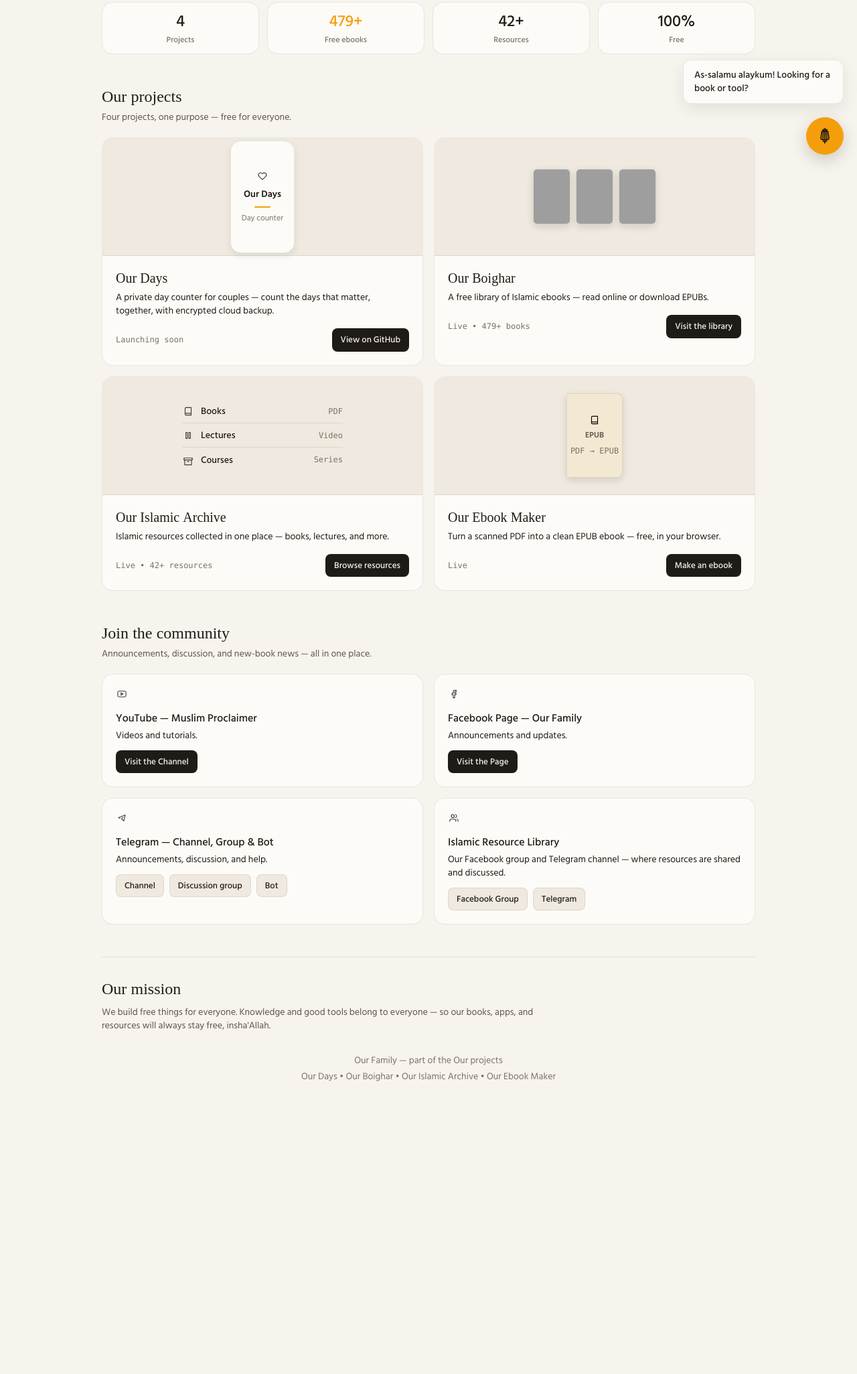
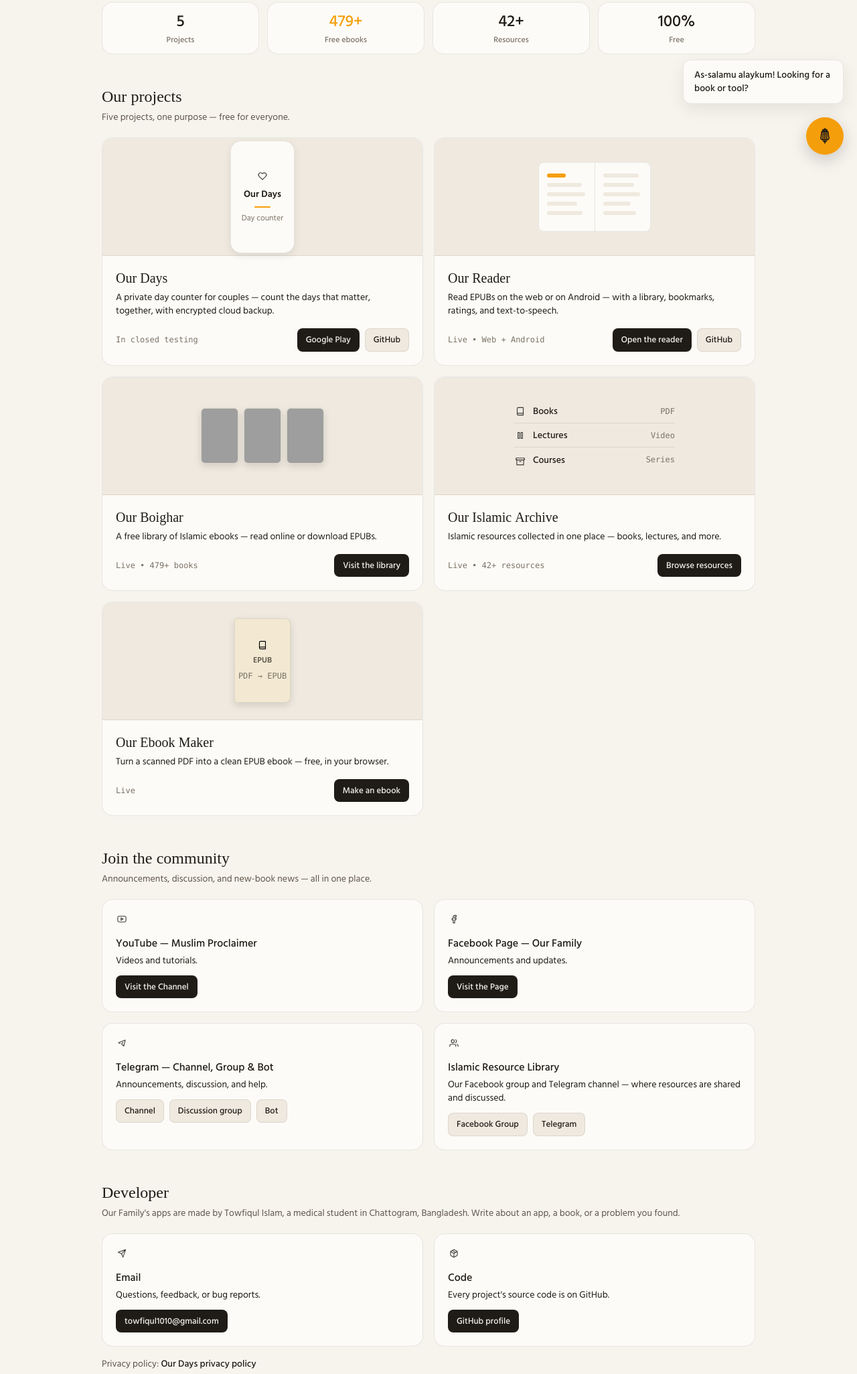
Before and after one commit to MDTowfiqul/our-family, a plain HTML site: page index.html in a window 1280 px wide. Shown: the part 549-2600 px from the top of the page at 67% size. Before the commit the page ends 2294 px from the top, so only its background shows below. Drawn offline with nearby package versions, Linux system fonts and the light colour scheme; grey boxes are pictures that could not be loaded.

Commit message:
Add files via upload

```diff
--- a/index.html
+++ b/index.html
@@ -4,7 +4,7 @@
 <meta charset="utf-8">
 <meta name="viewport" content="width=device-width, initial-scale=1">
 <title>Our Family — Free books, apps &amp; resources</title>
-<meta name="description" content="Our Family — free Islamic ebooks, apps, and resources. Our Days, Our Boighar, Our Islamic Archive, and Our Ebook Maker.">
+<meta name="description" content="Our Family — free Islamic ebooks, apps, and resources, made by Towfiqul Islam. Our Days, Our Reader, Our Boighar, Our Islamic Archive, and Our Ebook Maker.">
 <script src="https://cdn.tailwindcss.com"></script>
 <script>if (window.tailwind) tailwind.config = { darkMode: "class" };</script>
 <script src="https://cdnjs.cloudflare.com/ajax/libs/lottie-web/5.12.2/lottie.min.js"></script>
@@ -73,6 +73,14 @@
   .mini-book { width: 84px; aspect-ratio: 2 / 3; flex: none; background: #f3e9d2; border: 1px solid var(--line); border-radius: 4px 8px 8px 4px; box-shadow: 0 4px 12px rgba(0, 0, 0, .12); display: flex; flex-direction: column; align-items: center; justify-content: center; gap: 6px; color: #5e554a; }
   .mini-book .ua svg { filter: none !important; opacity: 1; }
 
+  /* Reader preview: an open book, built in code. */
+  .reader { display: flex; }
+  .reader-page { width: 84px; background: var(--card); border: 1px solid var(--line); padding: 16px 12px; }
+  .reader-page:first-child { border-radius: 8px 2px 2px 8px; border-right: none; }
+  .reader-page:last-child { border-radius: 2px 8px 8px 2px; }
+  .reader-page .rl { display: block; height: 6px; background: var(--raised); border-radius: 3px; margin-bottom: 8px; }
+  .reader-page .rl.acc { background: var(--acc); width: 28px; }
+
   /* useanimations icons: one size, muted; white on dark surfaces. */
   .ua { display: inline-flex; flex: none; width: 18px; height: 18px; align-items: center; justify-content: center; }
   .ua svg { display: block; width: 18px; height: 18px; opacity: .75; }
@@ -117,6 +125,7 @@
       <a href="#" class="drawer-link flex items-center gap-2 rounded-lg px-3 py-2.5 hover:bg-[var(--raised)]"><span class="ua" data-ua="home" aria-hidden="true"></span><span data-bn="হোম" data-en="Home">Home</span></a>
       <a href="#projects" class="drawer-link flex items-center gap-2 rounded-lg px-3 py-2.5 hover:bg-[var(--raised)]"><span class="ua" data-ua="package" aria-hidden="true"></span><span data-bn="প্রজেক্ট" data-en="Projects">Projects</span></a>
       <a href="#community" class="drawer-link flex items-center gap-2 rounded-lg px-3 py-2.5 hover:bg-[var(--raised)]"><span class="ua" data-ua="users" aria-hidden="true"></span><span data-bn="কমিউনিটি" data-en="Community">Community</span></a>
+      <a href="#developer" class="drawer-link flex items-center gap-2 rounded-lg px-3 py-2.5 hover:bg-[var(--raised)]"><span class="ua" data-ua="send" aria-hidden="true"></span><span data-bn="ডেভেলপার" data-en="Developer">Developer</span></a>
       <a href="#mission" class="drawer-link flex items-center gap-2 rounded-lg px-3 py-2.5 hover:bg-[var(--raised)]"><span class="ua" data-ua="target" aria-hidden="true"></span><span data-bn="আমাদের উদ্দেশ্য" data-en="Our mission">Our mission</span></a>
     </nav>
     <hr class="my-5" style="border-color:var(--line)">
@@ -159,7 +168,7 @@
   <!-- Stats -->
   <section class="grid grid-cols-4 gap-2 sm:gap-3 mt-6 text-center">
     <div class="card p-3">
-      <p class="text-xl sm:text-2xl font-medium tabular-nums"><span data-bn="৪" data-en="4">4</span></p>
+      <p class="text-xl sm:text-2xl font-medium tabular-nums"><span data-bn="৫" data-en="5">5</span></p>
       <p class="text-xs font-medium mt-1" style="color:var(--ink3)" data-bn="প্রজেক্ট" data-en="Projects">Projects</p>
     </div>
     <div class="card p-3">
@@ -179,7 +188,7 @@
   <!-- Projects -->
   <section id="projects" class="mt-12">
     <h2 class="serif text-2xl font-medium" data-bn="আমাদের প্রজেক্ট" data-en="Our projects">Our projects</h2>
-    <p class="text-sm mt-1" style="color:var(--ink2)" data-bn="চারটি প্রজেক্ট, একটাই উদ্দেশ্য — সবার জন্য বিনামূল্যে।" data-en="Four projects, one purpose — free for everyone.">Four projects, one purpose — free for everyone.</p>
+    <p class="text-sm mt-1" style="color:var(--ink2)" data-bn="পাঁচটি প্রজেক্ট, একটাই উদ্দেশ্য — সবার জন্য বিনামূল্যে।" data-en="Five projects, one purpose — free for everyone.">Five projects, one purpose — free for everyone.</p>
 
     <div class="grid sm:grid-cols-2 gap-4 mt-5">
       <article class="card overflow-hidden">
@@ -195,8 +204,31 @@
           <h3 class="serif text-xl font-medium">Our Days</h3>
           <p class="text-sm mt-1" data-bn="কাপলদের জন্য ব্যক্তিগত দিন গোনার অ্যাপ — গুরুত্বপূর্ণ দিনগুলো একসাথে গুনুন, এনক্রিপ্টেড ক্লাউড ব্যাকআপসহ।" data-en="A private day counter for couples — count the days that matter, together, with encrypted cloud backup.">A private day counter for couples — count the days that matter, together, with encrypted cloud backup.</p>
           <div class="flex flex-wrap items-center gap-2 mt-4">
-            <span class="meta" data-bn="শীঘ্রই আসছে" data-en="Launching soon">Launching soon</span>
-            <a href="https://github.com/MDTowfiqul/Our-Days" target="_blank" rel="noopener" class="btn btn-neutral btn-sm ml-auto" data-bn="GitHub-এ দেখুন" data-en="View on GitHub">View on GitHub</a>
+            <span class="meta" data-bn="পরীক্ষামূলক পর্যায়ে" data-en="In closed testing">In closed testing</span>
+            <span class="ml-auto flex flex-wrap gap-2">
+              <a href="https://play.google.com/store/apps/details?id=ourdays.app" target="_blank" rel="noopener" class="btn btn-neutral btn-sm" data-bn="Google Play" data-en="Google Play">Google Play</a>
+              <a href="https://github.com/MDTowfiqul/Our-Days" target="_blank" rel="noopener" class="btn btn-quiet btn-sm" data-bn="GitHub" data-en="GitHub">GitHub</a>
+            </span>
+          </div>
+        </div>
+      </article>
+
+      <article class="card overflow-hidden">
+        <div class="visual">
+          <div class="reader">
+            <div class="reader-page"><span class="rl acc"></span><span class="rl" style="width:88%"></span><span class="rl" style="width:96%"></span><span class="rl" style="width:76%"></span><span class="rl" style="width:90%"></span></div>
+            <div class="reader-page"><span class="rl" style="width:92%"></span><span class="rl" style="width:80%"></span><span class="rl" style="width:95%"></span><span class="rl" style="width:70%"></span><span class="rl" style="width:84%"></span></div>
+          </div>
+        </div>
+        <div class="p-5">
+          <h3 class="serif text-xl font-medium">Our Reader</h3>
+          <p class="text-sm mt-1" data-bn="EPUB পড়ার অ্যাপ — ওয়েবে ও Android-এ, লাইব্রেরি, বুকমার্ক আর টেক্সট-টু-স্পিচসহ।" data-en="Read EPUBs on the web or on Android — with a library, bookmarks, ratings, and text-to-speech.">Read EPUBs on the web or on Android — with a library, bookmarks, ratings, and text-to-speech.</p>
+          <div class="flex flex-wrap items-center gap-2 mt-4">
+            <span class="meta" data-bn="লাইভ • ওয়েব + Android" data-en="Live • Web + Android">Live • Web + Android</span>
+            <span class="ml-auto flex flex-wrap gap-2">
+              <a href="https://our-reader.vercel.app/" target="_blank" rel="noopener" class="btn btn-neutral btn-sm" data-bn="রিডার খুলুন" data-en="Open the reader">Open the reader</a>
+              <a href="https://github.com/MDTowfiqul/our-reader" target="_blank" rel="noopener" class="btn btn-quiet btn-sm" data-bn="GitHub" data-en="GitHub">GitHub</a>
+            </span>
           </div>
         </div>
       </article>
@@ -296,6 +328,27 @@
     </div>
   </section>
 
+  <!-- Developer -->
+  <section id="developer" class="mt-12">
+    <h2 class="serif text-2xl font-medium" data-bn="ডেভেলপার" data-en="Developer">Developer</h2>
+    <p class="text-sm mt-1" style="color:var(--ink2)" data-bn="Our Family-র অ্যাপগুলো বানিয়েছেন তৌফিকুল ইসলাম, চট্টগ্রামের একজন মেডিকেল ছাত্র। অ্যাপ, বই বা কোনো সমস্যা সম্পর্কে জানাতে লিখুন।" data-en="Our Family's apps are made by Towfiqul Islam, a medical student in Chattogram, Bangladesh. Write about an app, a book, or a problem you found.">Our Family's apps are made by Towfiqul Islam, a medical student in Chattogram, Bangladesh. Write about an app, a book, or a problem you found.</p>
+    <div class="grid sm:grid-cols-2 gap-4 mt-5">
+      <article class="card p-5">
+        <span class="ua" data-ua="send" aria-hidden="true"></span>
+        <h3 class="font-medium mt-2" data-bn="ইমেইল" data-en="Email">Email</h3>
+        <p class="text-sm mt-1" data-bn="প্রশ্ন, মতামত বা বাগ রিপোর্ট।" data-en="Questions, feedback, or bug reports.">Questions, feedback, or bug reports.</p>
+        <a href="mailto:towfiqul1010@gmail.com" class="btn btn-neutral btn-sm mt-3">towfiqul1010@gmail.com</a>
+      </article>
+      <article class="card p-5">
+        <span class="ua" data-ua="package" aria-hidden="true"></span>
+        <h3 class="font-medium mt-2" data-bn="কোড" data-en="Code">Code</h3>
+        <p class="text-sm mt-1" data-bn="সব প্রজেক্টের সোর্স কোড GitHub-এ।" data-en="Every project's source code is on GitHub.">Every project's source code is on GitHub.</p>
+        <a href="https://github.com/MDTowfiqul" target="_blank" rel="noopener" class="btn btn-neutral btn-sm mt-3" data-bn="GitHub প্রোফাইল" data-en="GitHub profile">GitHub profile</a>
+      </article>
+    </div>
+    <p class="text-sm mt-4" style="color:var(--ink2)"><span data-bn="গোপনীয়তা নীতি:" data-en="Privacy policy:">Privacy policy:</span> <a href="https://mdtowfiqul.github.io/Our-Days/privacy-en.html" target="_blank" rel="noopener" class="font-medium" style="color:var(--ink)" data-bn="Our Days-এর গোপনীয়তা নীতি" data-en="Our Days privacy policy">Our Days privacy policy</a></p>
+  </section>
+
   <!-- Mission -->
   <section id="mission" class="mt-12 pt-8" style="border-top:1px solid var(--line)">
     <h2 class="serif text-2xl font-medium" data-bn="আমাদের উদ্দেশ্য" data-en="Our mission">Our mission</h2>
@@ -304,7 +357,8 @@
 
   <footer class="text-center text-sm py-8" style="color:var(--ink3)">
     <p><span data-bn="Our Family — Our প্রজেক্ট পরিবারের অংশ" data-en="Our Family — part of the Our projects">Our Family — part of the Our projects</span></p>
-    <p class="mt-1"><span data-bn="Our Days • Our Boighar • Our Islamic Archive • Our Ebook Maker" data-en="Our Days • Our Boighar • Our Islamic Archive • Our Ebook Maker">Our Days • Our Boighar • Our Islamic Archive • Our Ebook Maker</span></p>
+    <p class="mt-1"><span data-bn="Our Days • Our Reader • Our Boighar • Our Islamic Archive • Our Ebook Maker" data-en="Our Days • Our Reader • Our Boighar • Our Islamic Archive • Our Ebook Maker">Our Days • Our Reader • Our Boighar • Our Islamic Archive • Our Ebook Maker</span></p>
+    <p class="mt-2"><a href="mailto:towfiqul1010@gmail.com" style="color:var(--ink2)">towfiqul1010@gmail.com</a> · <a href="https://github.com/MDTowfiqul" target="_blank" rel="noopener" style="color:var(--ink2)">GitHub</a> · <a href="https://mdtowfiqul.github.io/Our-Days/privacy-en.html" target="_blank" rel="noopener" style="color:var(--ink2)" data-bn="গোপনীয়তা নীতি" data-en="Privacy policy">Privacy policy</a></p>
   </footer>
 </div>
 
@@ -486,13 +540,12 @@
     return fetch('resources.json').then(function (r) { return r.json(); }).then(function (j) { archive = j; return j; });
   }
   function think(fn) {
-    fab.classList.add('thinking');
     var d = document.createElement('div');
     d.className = 'max-w-[92%] msg-bot rounded-2xl px-3 py-2 text-sm';
     d.innerHTML = '…';
     msgs.appendChild(d);
     msgs.scrollTop = msgs.scrollHeight;
-    setTimeout(function () { d.remove(); fab.classList.remove('thinking'); fn(); }, 500);
+    setTimeout(function () { d.remove(); fn(); }, 500);
   }
   function answerBook(q) {
     loadBooks().then(function (list) {
```
